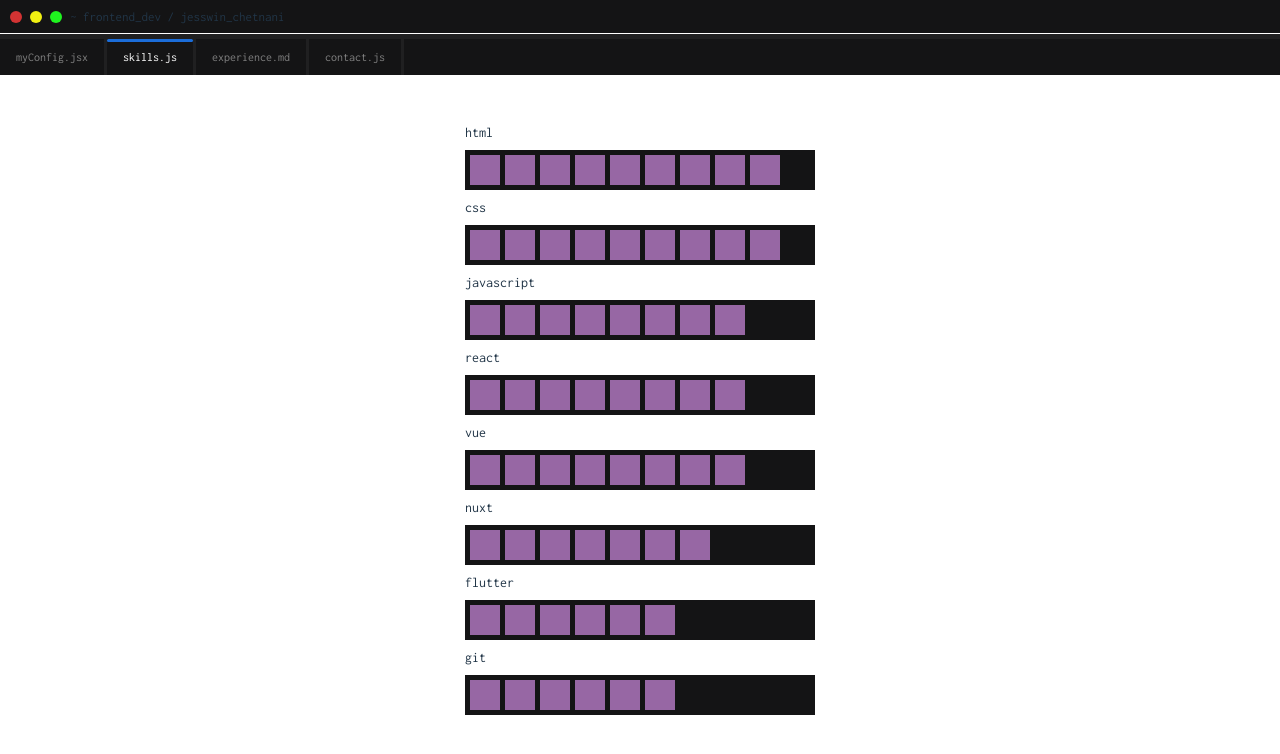
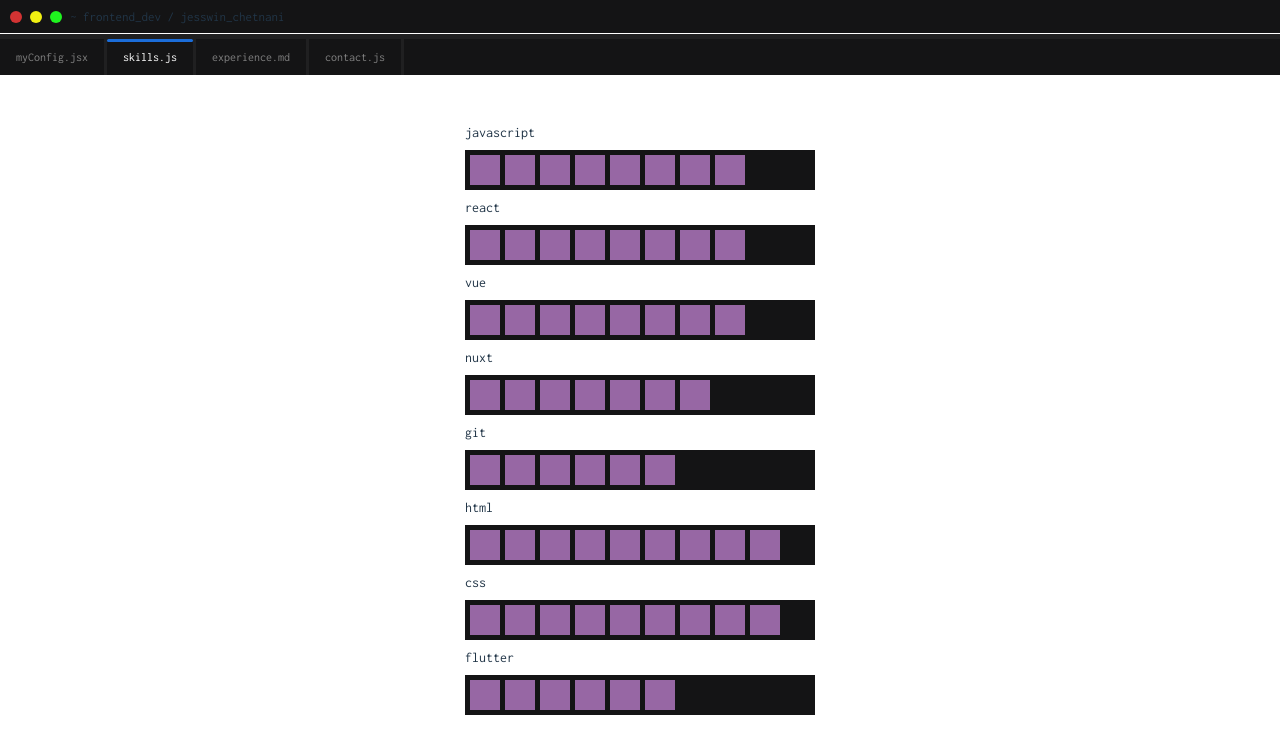
Before and after one commit to jesswin/portfolio, a React (Vite) app: page /skills in a window 1280 px wide. Shown: the top 754 px of the page. Built offline with nearby package versions, Linux system fonts and the light colour scheme.

Commit message:
update: changed list

```diff
--- a/src/routes/Skills.jsx
+++ b/src/routes/Skills.jsx
@@ -2,20 +2,9 @@ import classes from "./Skills.module.css";
 
 const skills = [
   {
-    skill: "html",
-    rating: 9,
-  },
-
-  {
-    skill: "css",
-    rating: 9,
-  },
-
-  {
     skill: "javascript",
     rating: 8,
   },
-
   {
     skill: "react",
     rating: 8,
@@ -30,13 +19,22 @@ const skills = [
     skill: "nuxt",
     rating: 7,
   },
+  {
+    skill: "git",
+    rating: 6,
+  },
+  {
+    skill: "html",
+    rating: 9,
+  },
+
+  {
+    skill: "css",
+    rating: 9,
+  },
 
   {
     skill: "flutter",
-    rating: 6,
-  },
-  {
-    skill: "git",
     rating: 6,
   },
 ];
@@ -46,10 +44,7 @@ export default function Skills() {
     <div className={classes.skills}>
       {skills.map((skill, index) => {
         return (
-          <div
-            key={skill.skill}
-            className={`${classes["skill-parent"]}`}
-          >
+          <div key={skill.skill} className={`${classes["skill-parent"]}`}>
             {skill.skill}
             <div className={classes.skill}>
               {Array.from({ length: skill.rating }, (_, index) => (
```
